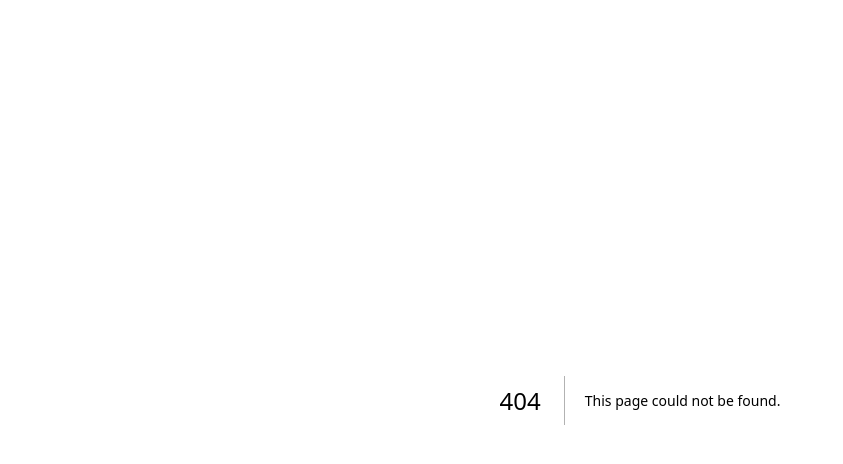
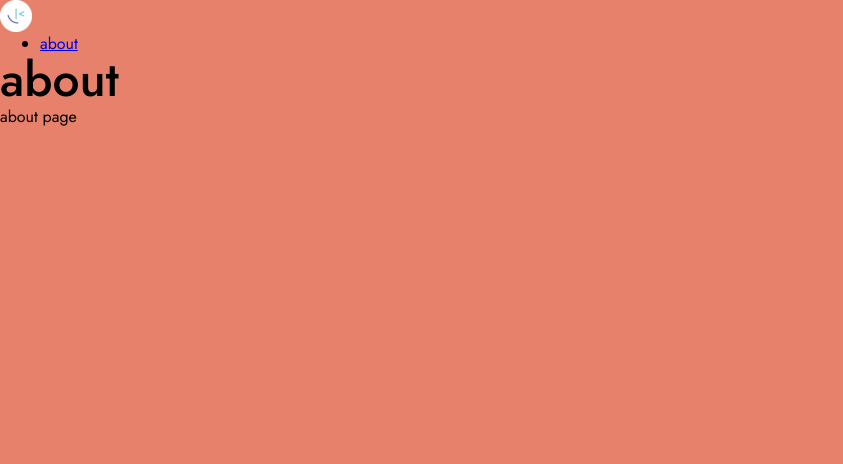
Before and after one commit to tyVespA/designo, a Next.js app: page /about in a window 1280 px wide. Before the commit this address had no page. Shown: the top 464 px of the page, without its empty margins (0-843 px from the left). Built offline with nearby package versions, Linux system fonts and the light colour scheme.

Commit message:
Add styles, test deployment

```diff
--- /dev/null
+++ b/src/app/about/page.js
@@ -0,0 +1,8 @@
+export default function page() {
+  return (
+    <div>
+      <h1>about</h1>
+      <p>about page</p>
+    </div>
+  );
+}
--- /dev/null
+++ b/src/app/components/Header.js
@@ -0,0 +1,19 @@
+import Link from "next/link";
+import Image from "next/image";
+
+import logo from "../../../public/favicon-32x32.png";
+
+export default function Header() {
+  return (
+    <header>
+      <Link href="/">
+        <Image src={logo} alt="logo" />
+      </Link>
+      <ul>
+        <li>
+          <Link href="/about">about</Link>
+        </li>
+      </ul>
+    </header>
+  );
+}
--- a/src/app/globals.css
+++ b/src/app/globals.css
@@ -78,3 +78,28 @@ body {
   font-family: var(--font-jost);
   background-color: var(--primary-accent);
 }
+
+h1 {
+  font-weight: 500;
+  font-size: 48px;
+  line-height: 48px;
+}
+
+h2 {
+  font-weight: 500;
+  font-size: 40px;
+  line-height: 48px;
+  letter-spacing: 2px;
+}
+
+h3 {
+  font-weight: 500;
+  font-size: 20px;
+  line-height: 26px;
+  letter-spacing: 5px;
+  text-transform: uppercase;
+}
+
+p {
+  line-height: 26px;
+}
--- a/src/app/layout.js
+++ b/src/app/layout.js
@@ -1,5 +1,6 @@
 import { Jost } from "next/font/google";
 import "./globals.css";
+import Header from "./components/Header";
 
 const jost = Jost({
   variable: "--font-jost",
@@ -14,7 +15,10 @@ export const metadata = {
 export default function RootLayout({ children }) {
   return (
     <html lang="en">
-      <body className={`${jost.variable}`}>{children}</body>
+      <body className={`${jost.variable}`}>
+        <Header />
+        {children}
+      </body>
     </html>
   );
 }
```
Also changed, not shown: src/app/page.js (+19 -1 lines), public/favicon-32x32.png (added), src/app/components/Header.module.css (added).
